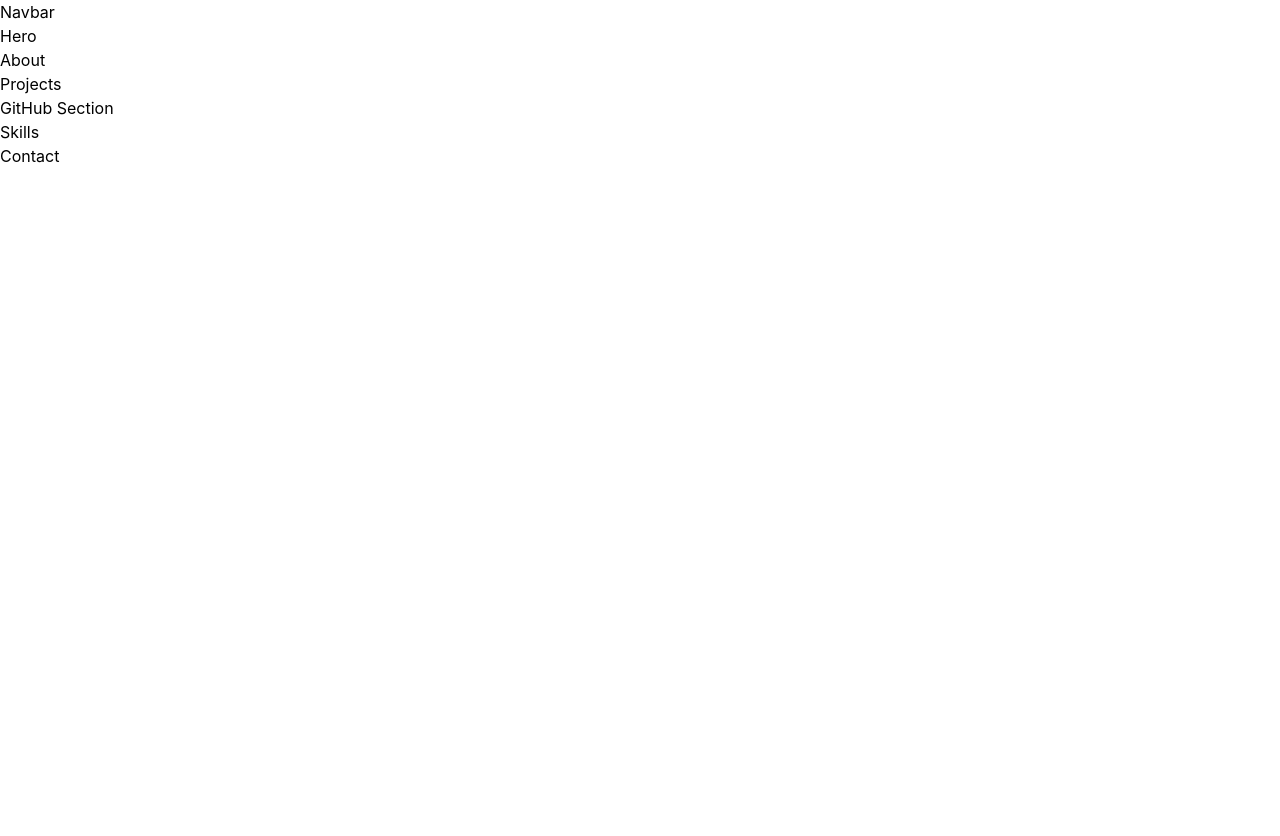
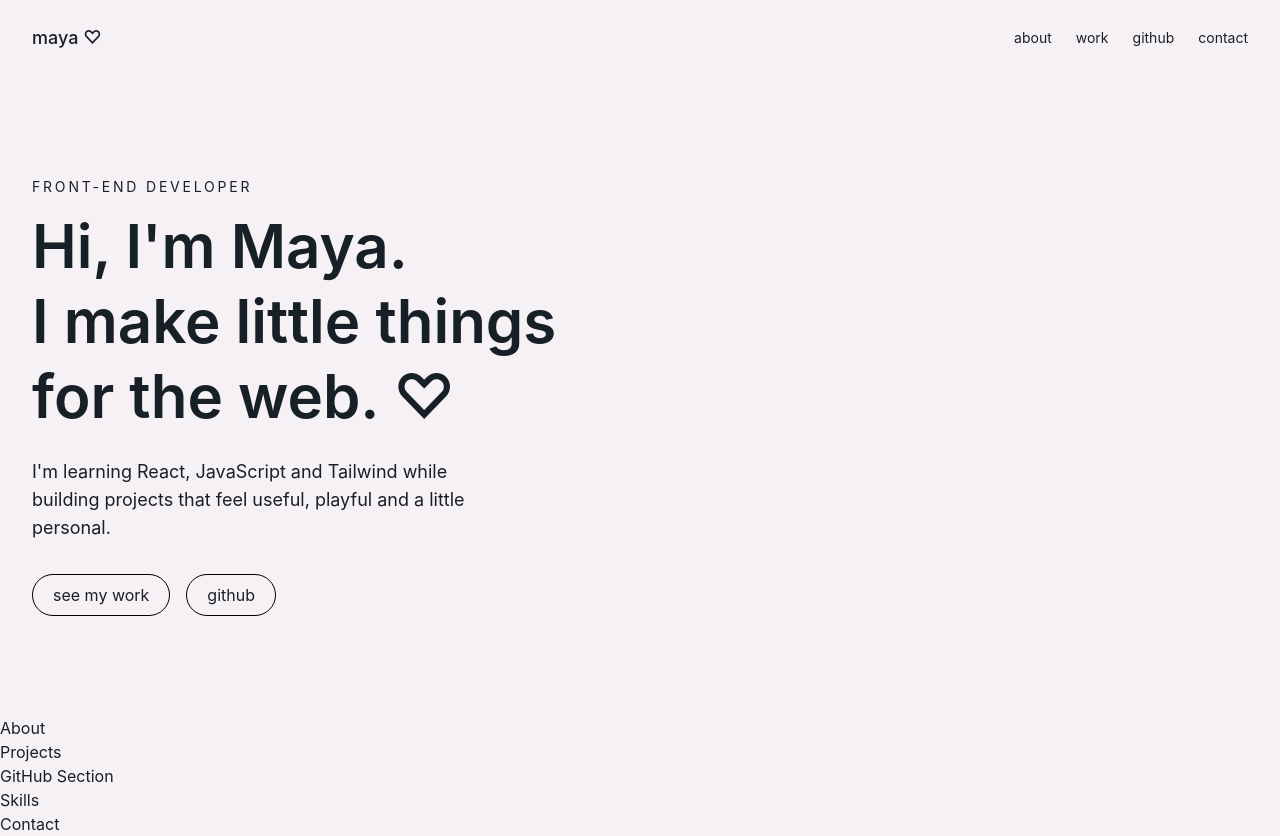
Before and after one commit to bldyonyx/Portfolio, a React app: page / in a window 1280 px wide. Before the commit the page ends 800 px from the top, so only its background shows below. Built offline with nearby package versions, Linux system fonts and the light colour scheme; the HTML template or start-up script is replaced by a standard one.

Commit message:
feat: add navbar and hero structure

```diff
--- a/src/components/Hero.jsx
+++ b/src/components/Hero.jsx
@@ -1,7 +1,42 @@
 function Hero() {
   return (
-    <section>
-      Hero
+    <section className="min-h-[80vh] flex items-center px-8">
+      <div>
+        <p className="mb-3 text-sm uppercase tracking-[0.2em]">
+          front-end developer
+        </p>
+
+        <h1 className="text-6xl font-semibold leading-tight">
+          Hi, I'm Maya.
+          <br />
+          I make little things
+          <br />
+          for the web. ♡
+        </h1>
+
+        <p className="mt-6 max-w-md text-lg">
+          I'm learning React, JavaScript and Tailwind while building
+          projects that feel useful, playful and a little personal.
+        </p>
+
+        <div className="mt-8 flex gap-4">
+          <a
+            href="#projects"
+            className="rounded-full border border-black px-5 py-2"
+          >
+            see my work
+          </a>
+
+          <a
+            href="https://github.com/bldyonyx"
+            target="_blank"
+            rel="noreferrer"
+            className="rounded-full border border-black px-5 py-2"
+          >
+            github
+          </a>
+        </div>
+      </div>
     </section>
   )
 }
--- a/src/components/Navbar.jsx
+++ b/src/components/Navbar.jsx
@@ -1,7 +1,16 @@
 function Navbar() {
   return (
-    <nav>
-      Navbar
+    <nav className="flex items-center justify-between px-8 py-6">
+      <a href="#" className="text-lg font-medium">
+        maya ♡
+      </a>
+
+      <div className="flex gap-6 text-sm">
+        <a href="#about">about</a>
+        <a href="#projects">work</a>
+        <a href="#github">github</a>
+        <a href="#contact">contact</a>
+      </div>
     </nav>
   )
 }
--- a/src/index.css
+++ b/src/index.css
@@ -1 +1,14 @@
 @import "tailwindcss";
+
+html {
+  scroll-behavior: smooth;
+}
+
+body {
+  margin: 0;
+  min-width: 320px;
+  min-height: 100vh;
+
+  background-color: #f6f1f4;
+  color: #182027;
+}
```
